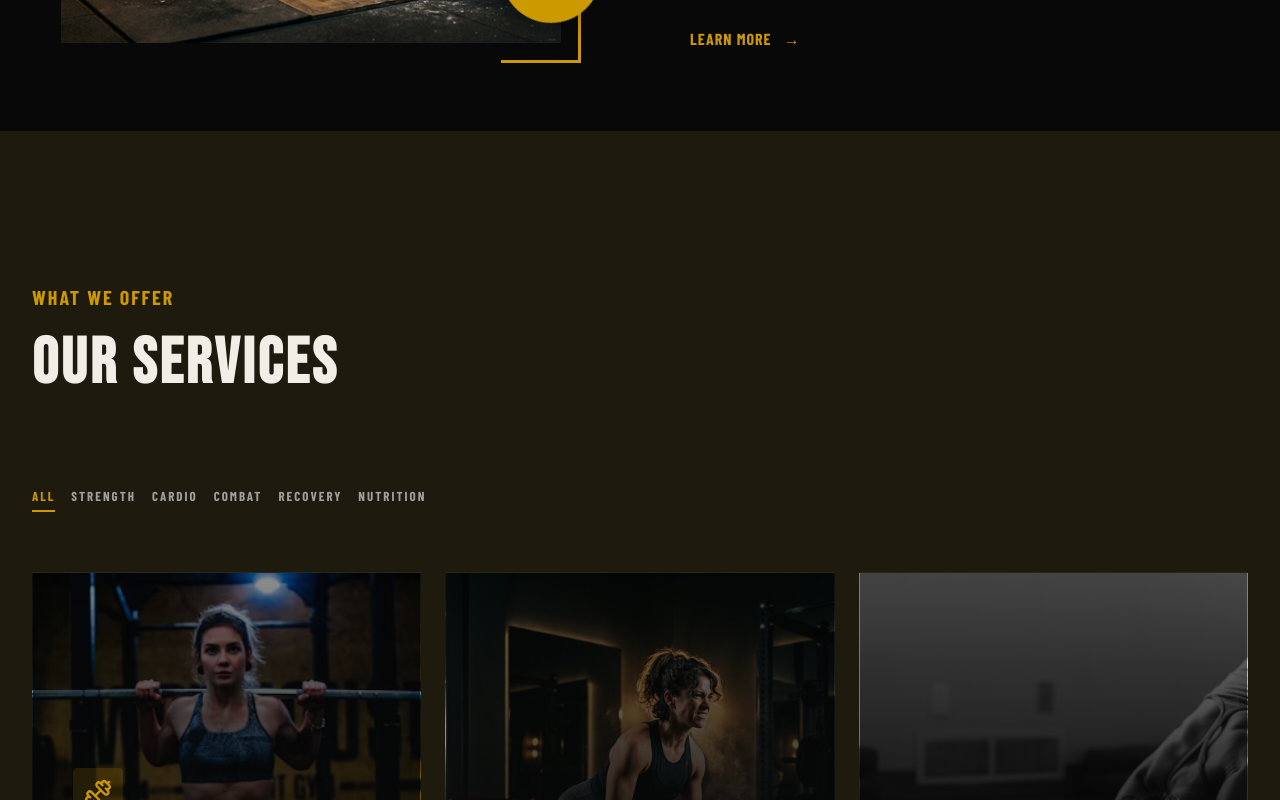
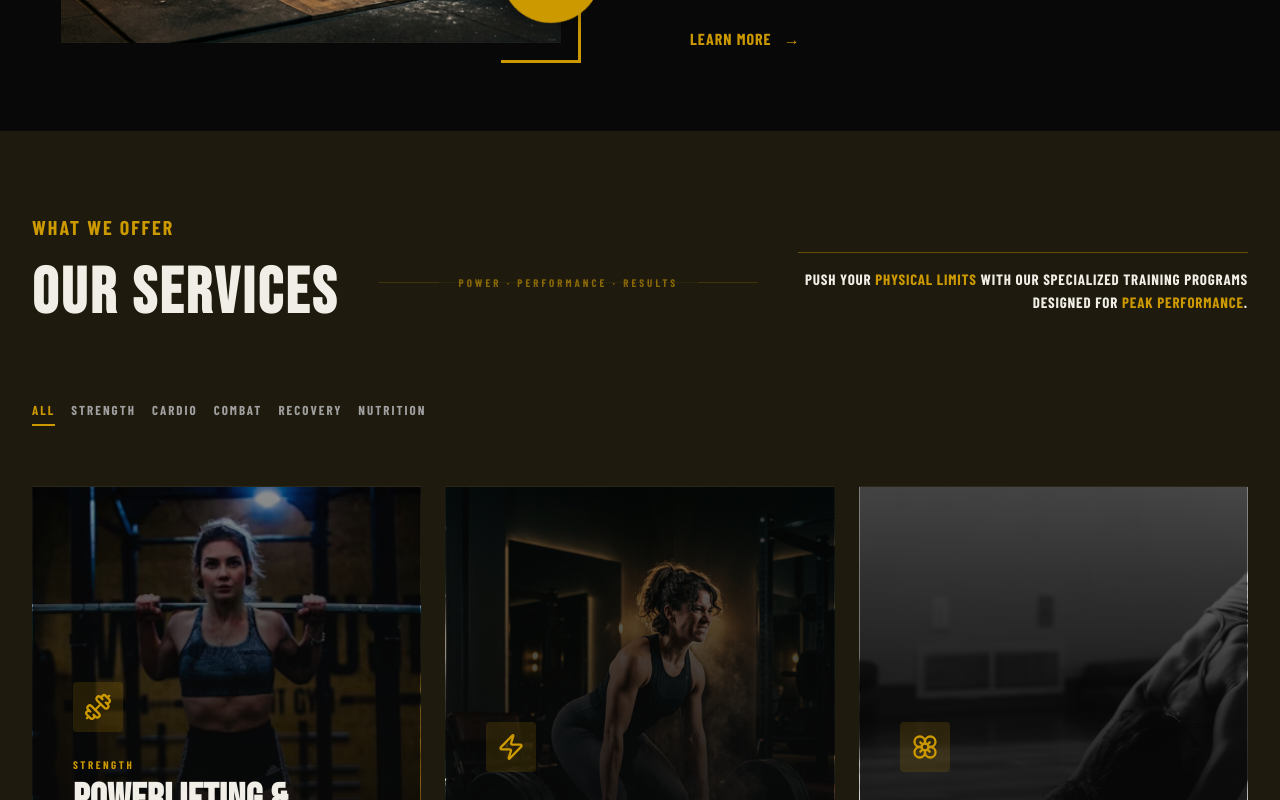
Before and after one commit to cheshanth-14/fitness_web, a React (Vite) app: page / in a window 1280 px wide. Shown: the part 1540-2340 px from the top of the page. Built offline with nearby package versions, Linux system fonts and the light colour scheme.

Commit message:
feat: add Services section with filterable service cards and a call-to-action.

```diff
--- a/src/sections/Services.css
+++ b/src/sections/Services.css
@@ -1,11 +1,68 @@
 .services-section {
   background-color: var(--bg-brown);
-  padding: 150px 0;
+  padding: 80px 0 150px;
   position: relative;
 }
 
 .services-header {
-  margin-bottom: 80px;
+  margin-bottom: 40px;
+  display: flex;
+  justify-content: space-between;
+  align-items: center;
+  gap: 40px;
+}
+
+.header-divider {
+  flex: 1;
+  height: 1px;
+  background-color: rgba(204, 153, 0, 0.2);
+  display: flex;
+  justify-content: center;
+  align-items: center;
+}
+
+.divider-tag {
+  background-color: var(--bg-brown);
+  padding: 0 20px;
+  color: var(--primary-gold);
+  font-family: var(--font-accent);
+  font-size: 11px;
+  letter-spacing: 3px;
+  font-weight: 700;
+  white-space: nowrap;
+  opacity: 0.6;
+}
+
+.header-tagline {
+  max-width: 450px;
+  color: var(--text-white);
+  font-family: var(--font-accent);
+  font-size: 15px;
+  line-height: 1.5;
+  text-align: right;
+  letter-spacing: 0.8px;
+  opacity: 1;
+  border-top: 1px solid rgba(204, 153, 0, 0.4);
+  padding-top: 15px;
+}
+
+@media (max-width: 1024px) {
+  .header-divider {
+    display: none;
+  }
+}
+
+@media (max-width: 1024px) {
+  .services-header {
+    flex-direction: column;
+    align-items: flex-start;
+    gap: 20px;
+  }
+
+  .header-tagline {
+    text-align: left;
+    max-width: 600px;
+  }
 }
 
 .filter-container {
--- a/src/sections/Services.jsx
+++ b/src/sections/Services.jsx
@@ -85,6 +85,14 @@ const Services = () => {
             <p className="section-overline">WHAT WE OFFER</p>
             <h2 className="section-heading">OUR SERVICES</h2>
           </div>
+          <div className="header-divider">
+            <span className="divider-tag">POWER · PERFORMANCE · RESULTS</span>
+          </div>
+          <div className="header-right">
+            <p className="header-tagline">
+              PUSH YOUR <span className="text-gold">PHYSICAL LIMITS</span> WITH OUR SPECIALIZED TRAINING PROGRAMS DESIGNED FOR <span className="text-gold">PEAK PERFORMANCE</span>.
+            </p>
+          </div>
         </div>
 
         {/* Filter Tabs */}
```
